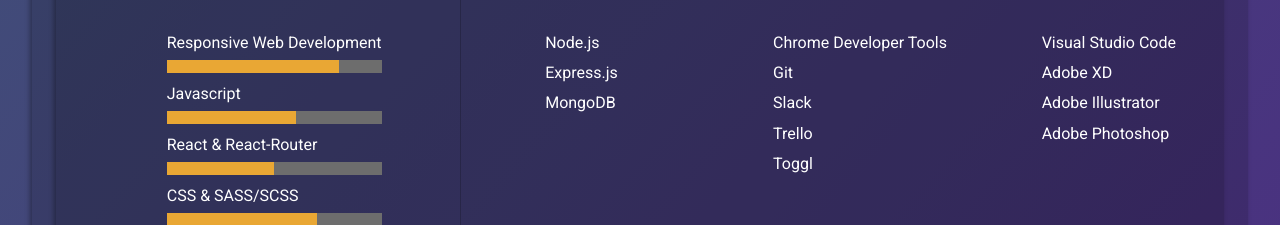
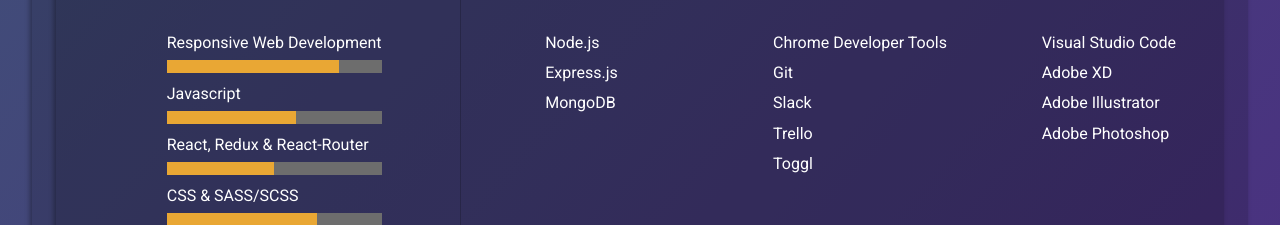
Before and after one commit to deznorth/davidr.info, a React (Create React App) app: page / in a window 1280 px wide. Shown: the part 1460-1685 px from the top of the page. Built offline with nearby package versions, Linux system fonts and the light colour scheme.

Commit message:
Added Redux to Skills

```diff
--- a/src/components/SkillsSection/SkillsSection.jsx
+++ b/src/components/SkillsSection/SkillsSection.jsx
@@ -32,7 +32,7 @@
                         proficiency: 6
                     },
                     {
-                        name: 'React & React-Router',
+                        name: 'React, Redux & React-Router',
                         proficiency: 5
                     },
                     {
```
